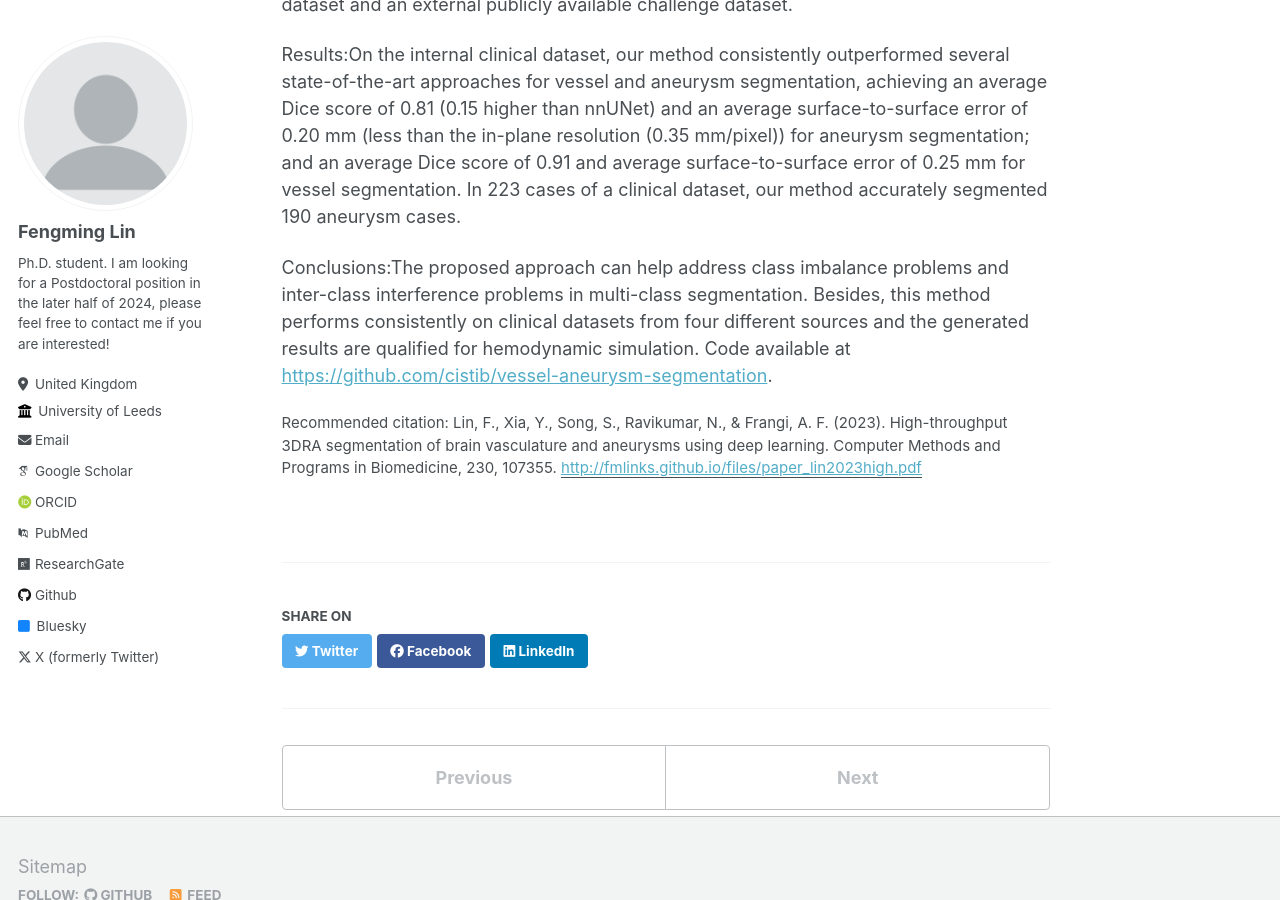
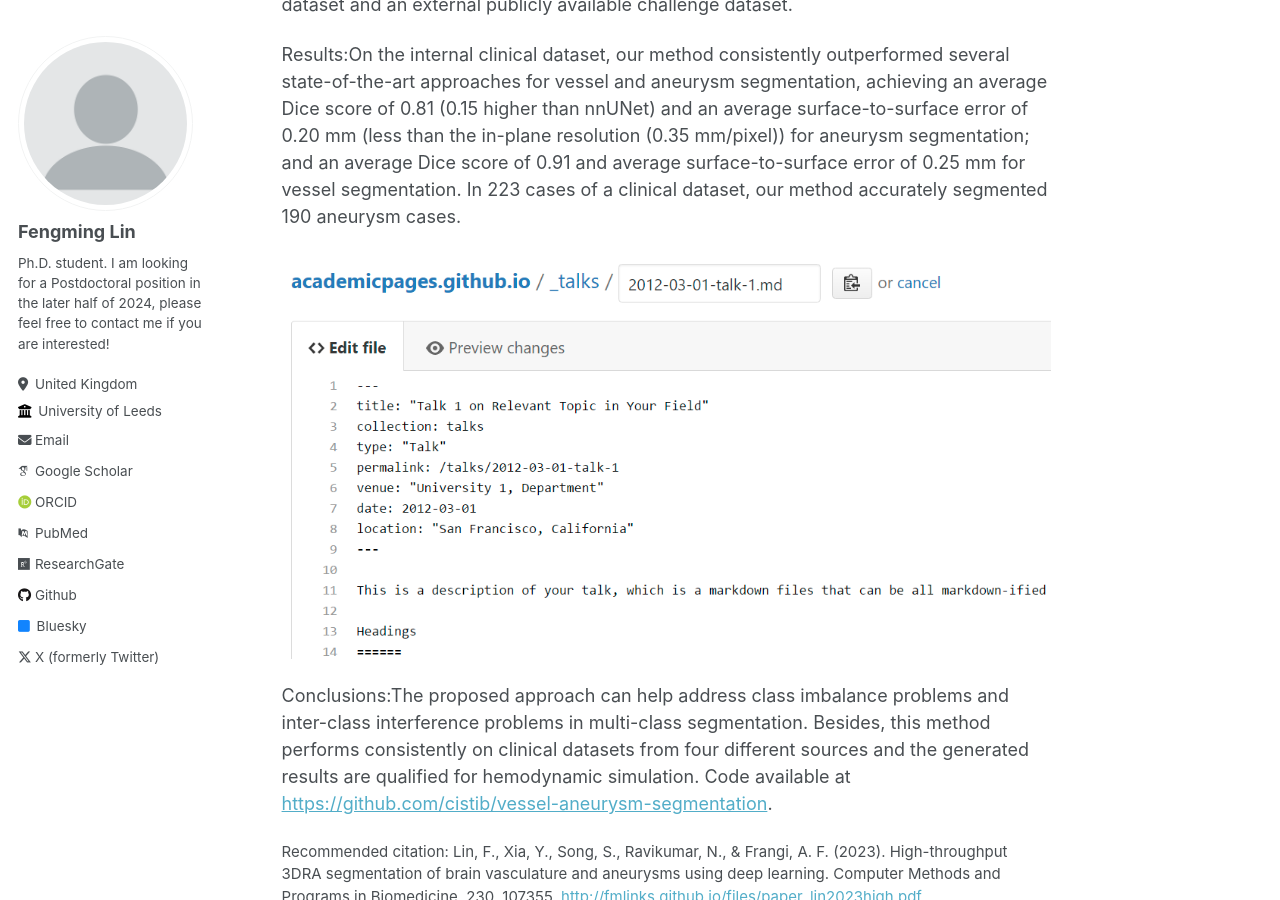
Before and after one commit to fmlinks/fmlinks.github.io, a Jekyll site: the page built from _publications/2023-03-01-paper-lin2023high-number-1.md, in a window 1280 px wide and 900 px high, scrolled down 626 px. Built offline with Jekyll 4.4.1, drawn with Linux system fonts in a browser that asks for light colours; some web fonts are replaced.

Commit message:
Update 2023-03-01-paper-lin2023high-number-1.md

```diff
--- a/_publications/2023-03-01-paper-lin2023high-number-1.md
+++ b/_publications/2023-03-01-paper-lin2023high-number-1.md
@@ -15,4 +15,8 @@ Methods:We propose a novel multi-class convolutional neural network to tackle th
 
 Results:On the internal clinical dataset, our method consistently outperformed several state-of-the-art approaches for vessel and aneurysm segmentation, achieving an average Dice score of 0.81 (0.15 higher than nnUNet) and an average surface-to-surface error of 0.20 mm (less than the in-plane resolution (0.35 mm/pixel)) for aneurysm segmentation; and an average Dice score of 0.91 and average surface-to-surface error of 0.25 mm for vessel segmentation. In 223 cases of a clinical dataset, our method accurately segmented 190 aneurysm cases.
 
+
+![Editing a markdown file for a talk](/images/editing-talk.png)
+
+
 Conclusions:The proposed approach can help address class imbalance problems and inter-class interference problems in multi-class segmentation. Besides, this method performs consistently on clinical datasets from four different sources and the generated results are qualified for hemodynamic simulation. Code available at [https://github.com/cistib/vessel-aneurysm-segmentation](https://github.com/cistib/vessel-aneurysm-segmentation).
```
